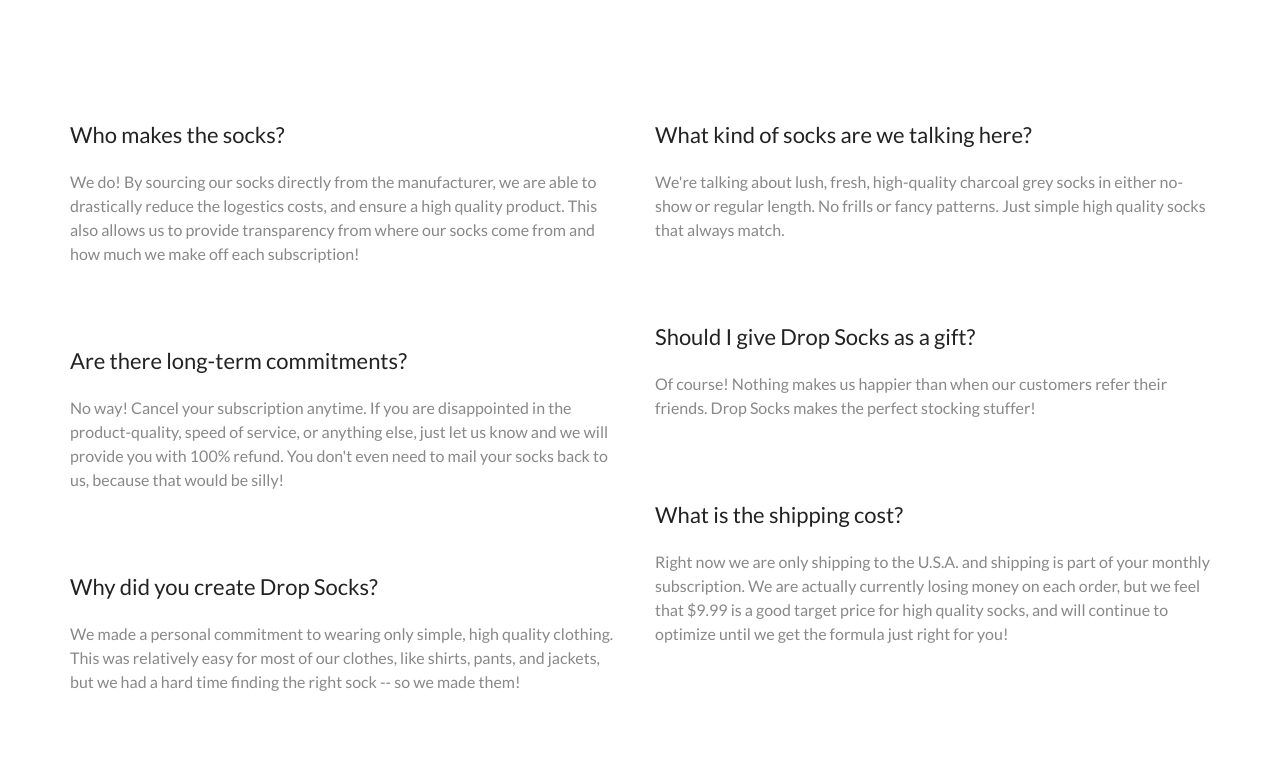
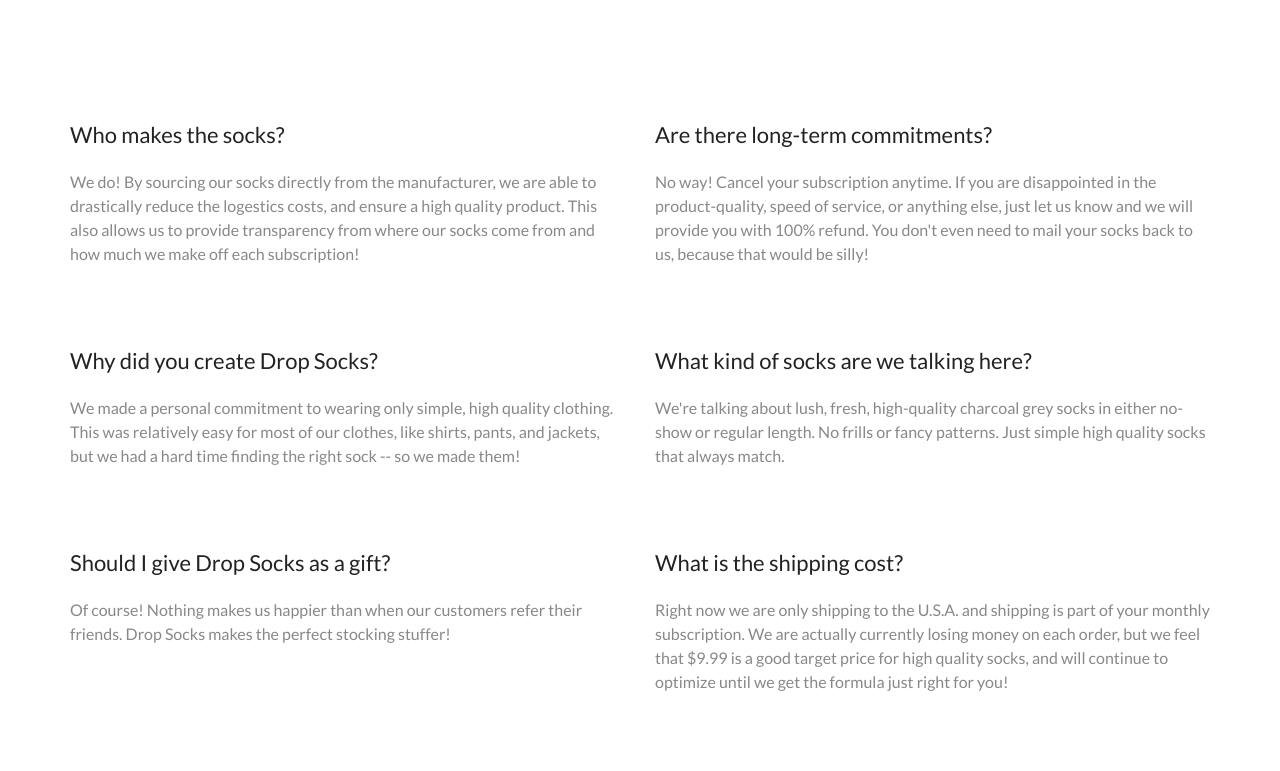
Before and after one commit to jordanskole/dropsocks, a website: page index.html in a window 1280 px wide. Shown: the part 3160-3931 px from the top of the page. Drawn offline with nearby package versions, Linux system fonts and the light colour scheme; a script that the page names is missing.

Commit message:
line em up

```diff
--- a/index.html
+++ b/index.html
@@ -242,6 +242,7 @@
 			<section class="faq faq-1">
 				<div class="container">
 					<div class="row">
+
 						<div class="col-sm-6">
 							<div class="faq">
 								<h5>Who makes the socks?</h5>
@@ -249,54 +250,64 @@
 									We do! By sourcing our socks directly from the manufacturer, we are able to drastically reduce the logestics costs, and ensure a high quality product. This also allows us to provide transparency from where our socks come from and how much we make off each subscription!
 								</p>
 							</div>
+            </div>
 
+            <div class="col-sm-6">
 							<div class="faq">
 								<h5>Are there long-term commitments?</h5>
 								<p>
 									No way! Cancel your subscription anytime. If you are disappointed in the product-quality, speed of service, or anything else, just let us know and we will provide you with 100% refund. You don't even need to mail your socks back to us, because that would be silly!
 								</p>
 							</div>
+            </div>
+          </div><!-- row -->
+          <div class="row">
 
+            <div class="col-sm-6">
 							<div class="faq">
 								<h5>Why did you create Drop Socks?</h5>
 								<p>
 									We made a personal commitment to wearing only simple, high quality clothing. This was relatively easy for most of our clothes, like shirts, pants, and jackets, but we had a hard time finding the right sock -- so we made them!
 								</p>
 							</div>
-						</div>
+            </div>
 
-						<div class="col-sm-6">
-
+            <div class="col-sm-6">
               <div class="faq">
 								<h5>What kind of socks are we talking here?</h5>
 								<p>
 									We're talking about lush, fresh, high-quality charcoal grey socks in either no-show or regular length. No frills or fancy patterns. Just simple high quality socks that always match.
 								</p>
 							</div>
+            </div>
+          </div><!-- row -->
+          <div class="row">
 
+						<div class="col-sm-6">
 							<div class="faq">
 								<h5>Should I give Drop Socks as a gift?</h5>
 								<p>
 									Of course! Nothing makes us happier than when our customers refer their friends. Drop Socks makes the perfect stocking stuffer!
 								</p>
 							</div>
-
+            </div>
+            <div class="col-sm-6">
 							<div class="faq">
 								<h5>What is the shipping cost?</h5>
 								<p>
 									Right now we are only shipping to the U.S.A. and shipping is part of your monthly subscription. We are actually currently losing money on each order, but we feel that $9.99 is a good target price for high quality socks, and will continue to optimize until we get the formula just right for you!
 								</p>
 							</div>
-
 						</div>
 
-					</div>
+					</div><!-- row -->
 
 					<div class="row">
 						<div class="col-sm-12 text-center">
 							<h4>Still have questions? Tweet <a target="_blank" href="https://twitter.com/dropsocks">@dropsocks</a>&nbsp;for answers</h4>
 						</div>
 					</div>
+
 				</div>
 			</section>
 
```
